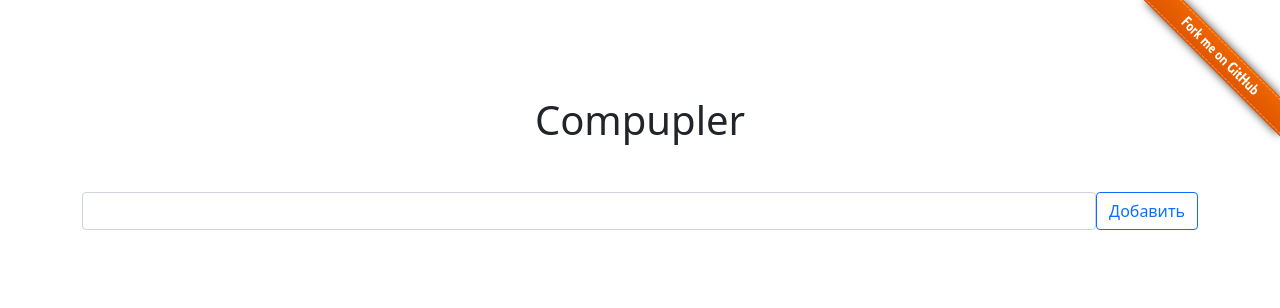
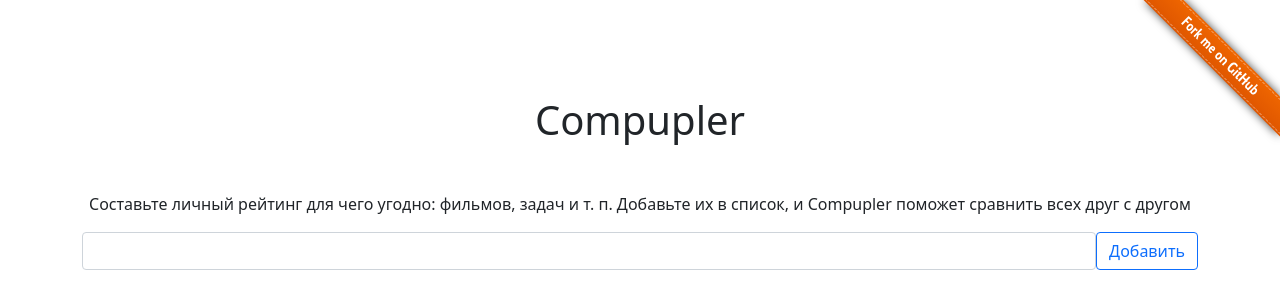
Before and after one commit to nzvyagin/compupler, a React app: page / in a window 1280 px wide. Shown: the top 308 px of the page. Built offline with nearby package versions, Linux system fonts and the light colour scheme.

Commit message:
Add onboarding

```diff
--- a/src/components/App.jsx
+++ b/src/components/App.jsx
@@ -1,5 +1,5 @@
 import { useEffect, useState } from 'react';
-import { Entries, Input, Run, Clear, Undo, Compare } from '../components';
+import { Entries, Input, Run, Clear, Undo, Compare, OnboardingPanel } from '../components';
 import { combinePairwise } from '../utils';
 
 export const App = () => {
@@ -23,6 +23,7 @@
         )}
         {!resultList && (
           <>
+            <OnboardingPanel />
             <Input entries={entries} setEntries={setEntries} />
             <Run entries={entries} pairs={pairs} setResultList={setResultList} />
             <Clear entries={entries} setEntries={setEntries} />
--- a/src/components/Input.jsx
+++ b/src/components/Input.jsx
@@ -1,7 +1,7 @@
 import { useState } from 'react';
 import { createEntries } from '../utils';
 
-export const Input = ({entries, setEntries}) => {
+export const Input = ({entries, setEntries,}) => {
   const [text, setText] = useState('');
 
   const addEntry = () => {
--- /dev/null
+++ b/src/components/OnboardingPanel.jsx
@@ -0,0 +1,7 @@
+export const OnboardingPanel = () => {
+  return (
+    <div className="text-center mb-3">
+      <p>Составьте личный рейтинг для чего угодно: фильмов, задач и т. п. Добавьте их в список, и Compupler поможет сравнить всех друг с другом</p>
+    </div>
+  );
+};
--- a/src/components/index.jsx
+++ b/src/components/index.jsx
@@ -9,3 +9,4 @@
 export { Pair } from './Pair';
 export { Result } from './Result';
 export { Counter } from './Counter';
+export { OnboardingPanel } from './OnboardingPanel';
```
Also changed, not shown: 1 other file (tests, documents, lock files or other folders).
